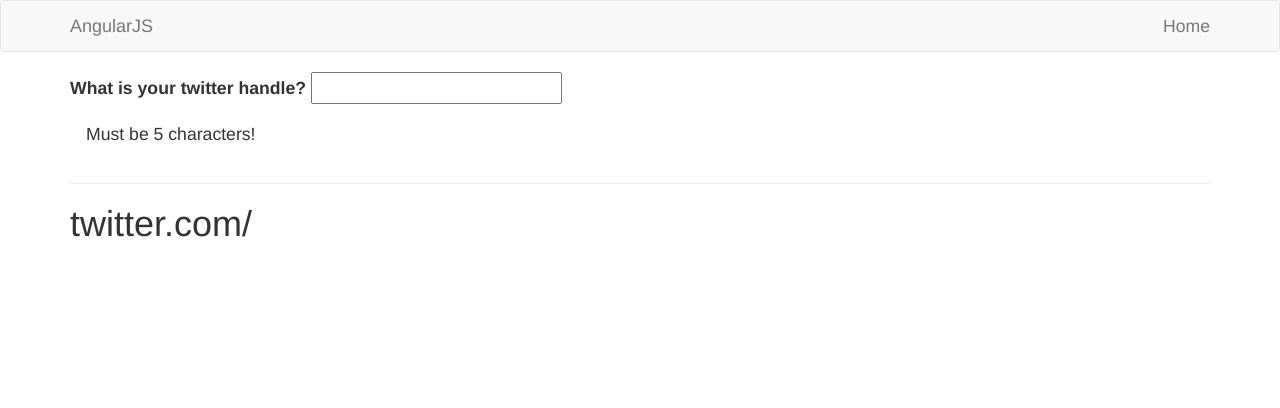
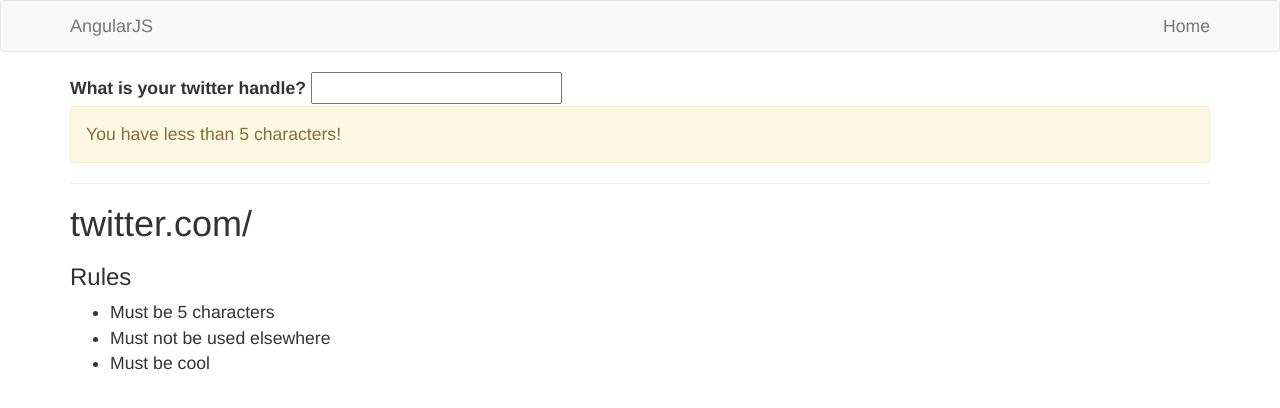
Before and after one commit to jdfreedman213/AngularJSTutorial, a plain HTML site: page Code-Common-Directives/Starter/index.htm in a window 1280 px wide. Drawn offline with nearby package versions, Linux system fonts and the light colour scheme.

Commit message:
ng-repeat directive

```diff
--- a/Code-Common-Directives/Starter/app.js
+++ b/Code-Common-Directives/Starter/app.js
@@ -10,4 +10,9 @@ myApp.controller('mainController', ['$scope', '$filter', function($scope, $filte
 
     $scope.characters = 5;
 
+    $scope.rules = [
+        { rulename: "Must be 5 characters"  },
+        { rulename: "Must not be used elsewhere"},
+        { rulename: "Must be cool"}
+    ];
 }]);
--- a/Code-Common-Directives/Starter/index.htm
+++ b/Code-Common-Directives/Starter/index.htm
@@ -43,13 +43,26 @@
                     <input type="text" ng-model="handle" />
                 </div>
 
-                <div class="alert" ng-hide="handle.length === characters">
-                    Must be 5 characters!
+                <div class="alert" ng-class="{ 'alert-warning': handle.length < characters, 'alert-danger': handle.length > characters }" ng-show="handle.length !== characters">
+                   <div ng-show="handle.length < characters">
+                        You have less than {{ characters }} characters!
+                   </div>
+                   <div ng-show="handle.length > characters">
+                        You have more than {{ characters }} characters!
+                   </div>
                 </div>
 
                 <hr />
 
                 <h1>twitter.com/{{ lowercasehandle() }}</h1>
+
+                <h3>Rules</h3>
+                <ul>
+                    <li ng-repeat="rule in rules">
+                        {{ rule.rulename }}
+                    </li>
+                </ul>
+
 
             </div>
 
```
